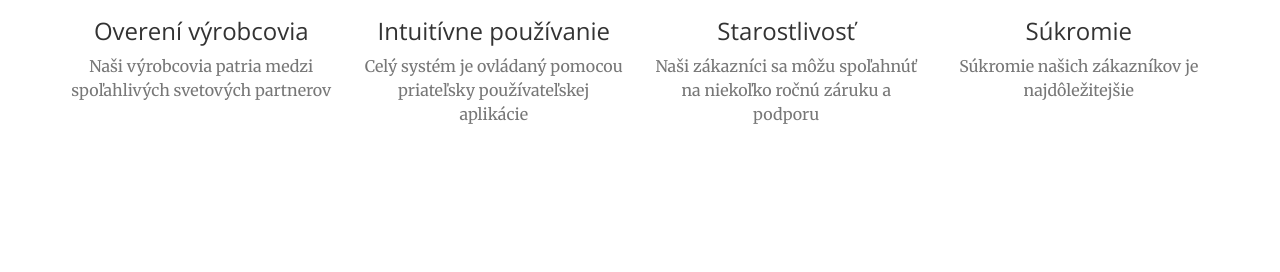
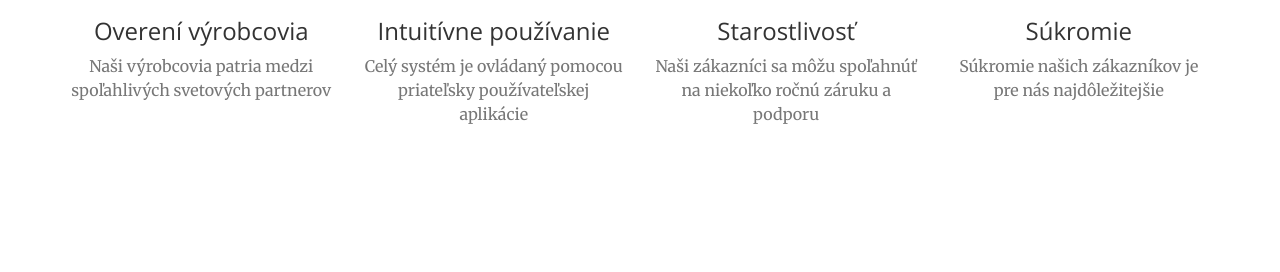
Before and after one commit to stesi13/simexing, a Jekyll site: the page built from index.html, in a window 1280 px wide and 900 px high, scrolled down 1392 px. Shown: the part 204-476 px from the top of the window. Built offline with Jekyll 4.4.1, drawn with Linux system fonts in a browser that asks for light colours.

Commit message:
Update services.html

```diff
--- a/_includes/services.html
+++ b/_includes/services.html
@@ -35,7 +35,7 @@
                 <div class="service-box">
                     <i class="fa fa-4x fa-user-secret wow bounceIn text-primary" data-wow-delay=".3s"></i>
                     <h3>Súkromie</h3>
-                    <p class="text-muted">Súkromie našich zákazníkov je najdôležitejšie</p>
+                    <p class="text-muted">Súkromie našich zákazníkov je pre nás najdôležitejšie</p>
                 </div>
             </div>
         </div>
```
